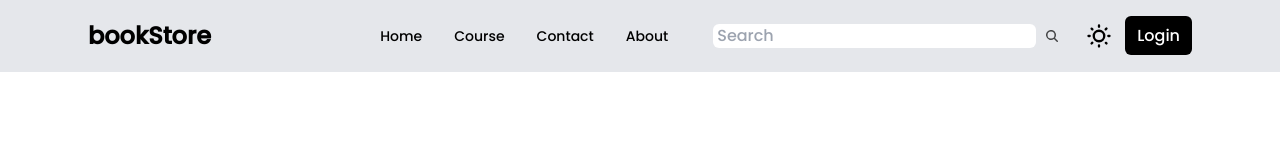
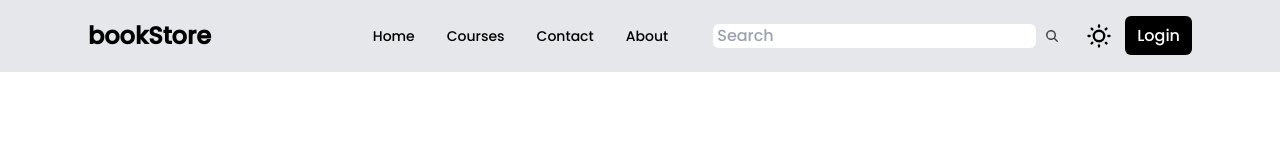
Before and after one commit to Akanksha38/Book-Store-App, a React (Vite) app in the folder bookStoreApp-master/Frontend/: page / in a window 1280 px wide. Shown: the top 150 px of the page. Built offline with nearby package versions, Linux system fonts and the light colour scheme; no server answers; a web font is replaced by a local one.

Commit message:
Update Navbar styles

```diff
--- a/bookStoreApp-master/Frontend/src/components/Navbar.jsx
+++ b/bookStoreApp-master/Frontend/src/components/Navbar.jsx
@@ -42,7 +42,7 @@ function Navbar() {
         <a href="/">Home</a>
       </li>
       <li>
-        <a href="/course">Course</a>
+        <a href="/course">Courses</a>
       </li>
       <li>
         <a>Contact</a>
```
